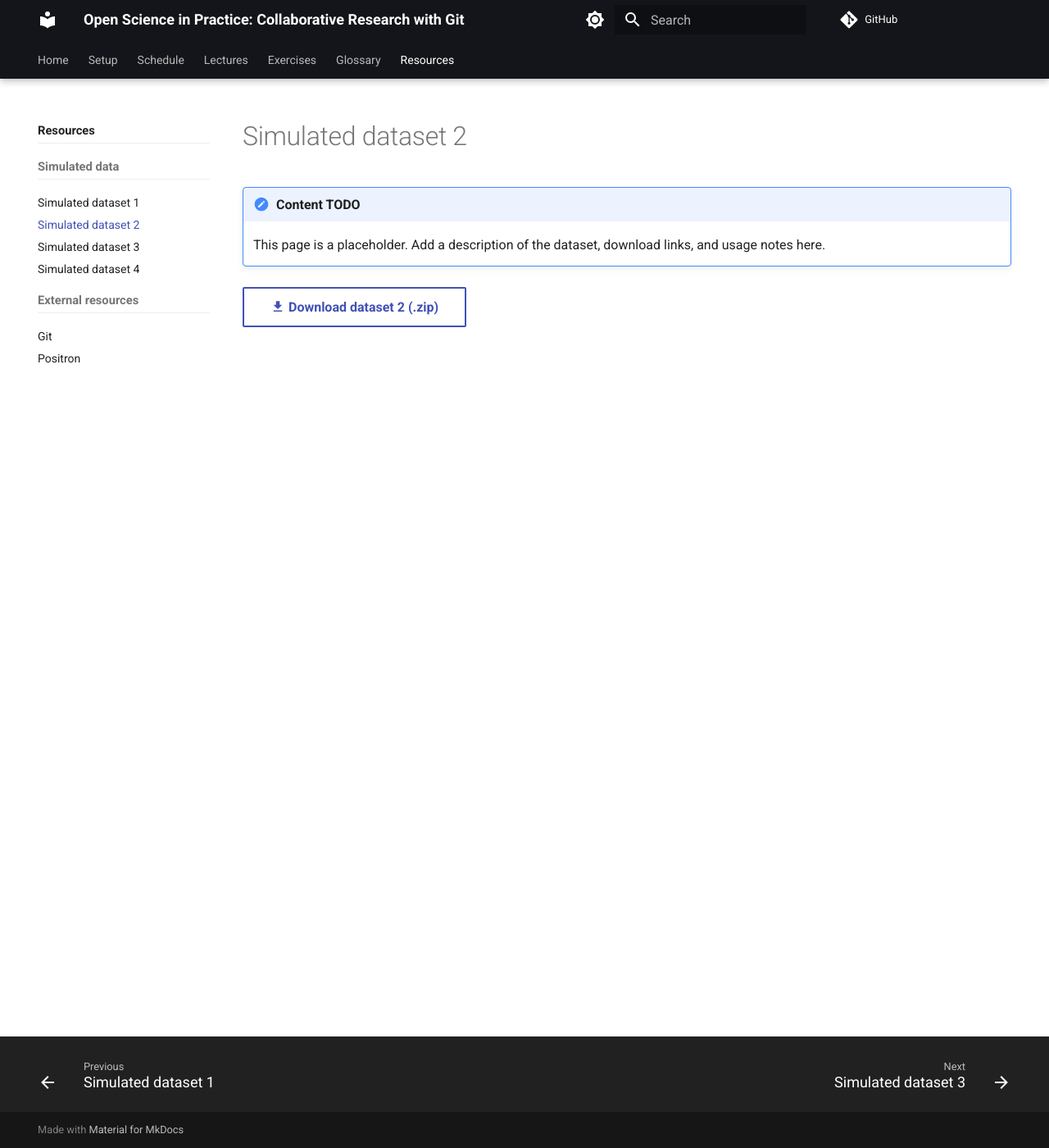
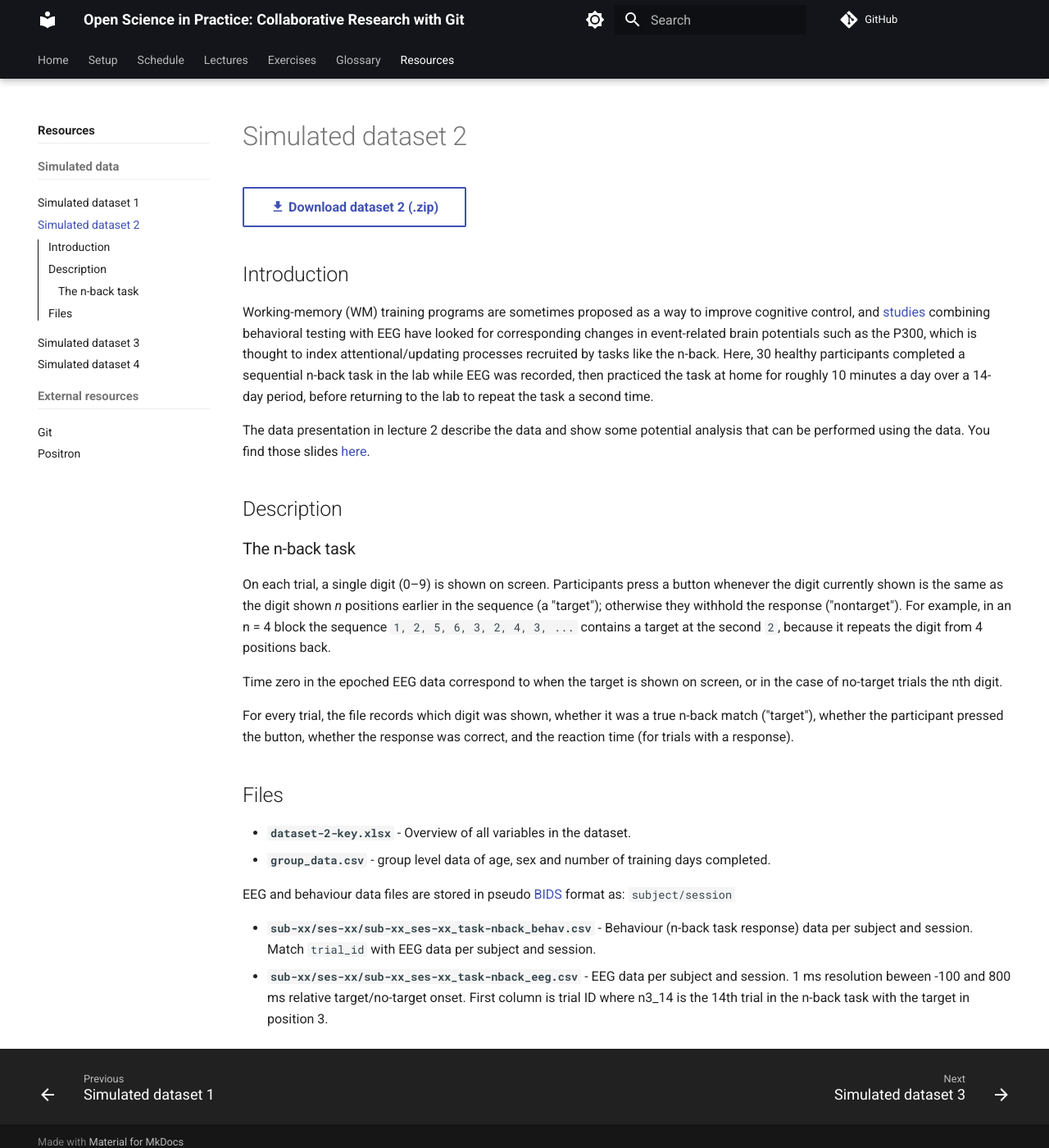
Before and after one commit to k-CIR/course-open-science-in-practice, an MkDocs documentation site: the page built from docs/resources/simulated-dataset-2.md, in a window 1280 px wide and 1400 px high. Shown: the whole window at 82% size. Built offline with MkDocs 1.6.1 and Material for MkDocs 9.7.7, drawn with Linux system fonts in a browser that asks for light colours; comment, search, counter and statistics services are not loaded.

Commit message:
dataset decription with new link (dropbox)

```diff
--- a/docs/resources/simulated-dataset-2.md
+++ b/docs/resources/simulated-dataset-2.md
@@ -1,7 +1,26 @@
 # Simulated dataset 2
 
-!!! todo "Content TODO"
-    This page is a placeholder. Add a description of the dataset,
-    download links, and usage notes here.
+[:material-download: Download dataset 2 (.zip)](https://www.dropbox.com/scl/fi/de0m9vnig7euqewtl149x/simulated-dataset-2.zip?rlkey=wma3oyvzpvlkd3esnh4t3j6si&st=9okj1gg5&dl=1){ .md-button download="simulated-dataset-2.zip" }
 
-[:material-download: Download dataset 2 (.zip)](downloads/simulated-dataset-2.zip){ .md-button download="simulated-dataset-2.zip" }
+## Introduction
+Working-memory (WM) training programs are sometimes proposed as a way to improve cognitive control, and [studies](https://pmc.ncbi.nlm.nih.gov/articles/PMC8413785/) combining behavioral testing with EEG have looked for corresponding changes in event-related brain potentials such as the P300, which is thought to index attentional/updating processes recruited by tasks like the n-back. Here, 30 healthy participants completed a sequential n-back task in the lab while EEG was recorded, then practiced the task at home for roughly 10 minutes a day over a 14-day period, before returning to the lab to repeat the task a second time.
+
+The data presentation in lecture 2 describe the data and show some potential analysis that can be performed using the data. You find those slides [here](placeholder).
+
+## Description
+
+### The n-back task
+On each trial, a single digit (0–9) is shown on screen. Participants press a button whenever the digit currently shown is the same as the digit shown *n* positions earlier in the sequence (a "target"); otherwise they withhold the response ("nontarget"). For example, in an n = 4 block the sequence `1, 2, 5, 6, 3, 2, 4, 3, ...` contains a target at the second `2`, because it repeats the digit from 4 positions back.
+
+Time zero in the epoched EEG data correspond to when the target is shown on screen, or in the case of no-target trials the nth digit.
+
+For every trial, the file records which digit was shown, whether it was a true n-back match ("target"), whether the participant pressed the button, whether the response was correct, and the reaction time (for trials with a response).
+
+## Files
+- **`dataset-2-key.xlsx`** - Overview of all variables in the dataset.
+- **`group_data.csv`** - group level data of age, sex and number of training days completed.
+
+EEG and behaviour data files are stored in pseudo [BIDS](https://bids.neuroimaging.io/index.html) format as: `subject/session`
+
+- **`sub-xx/ses-xx/sub-xx_ses-xx_task-nback_behav.csv`** - Behaviour (n-back task response) data per subject and session. Match `trial_id` with EEG data per subject and session.
+- **`sub-xx/ses-xx/sub-xx_ses-xx_task-nback_eeg.csv`** - EEG data per subject and session. 1 ms resolution beween -100 and 800 ms relative target/no-target onset. First column is trial ID where n3_14 is the 14th trial in the n-back task with the target in position 3.
```
Also changed, not shown: docs/resources/simulated-dataset-1.md (+2 -2 lines).
